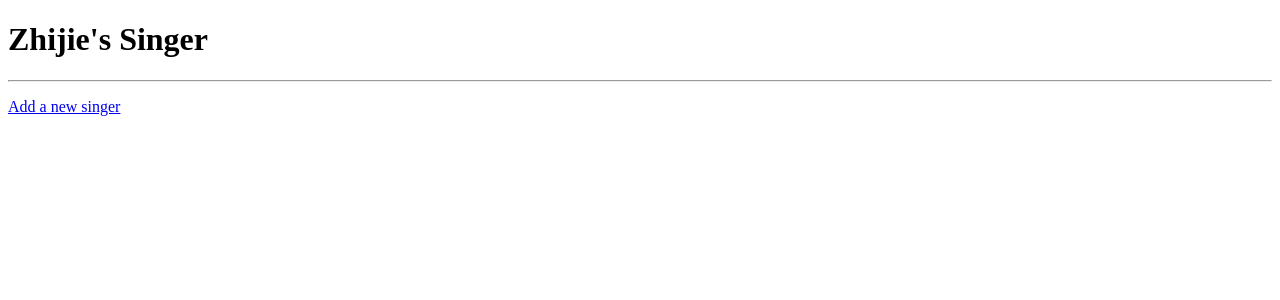
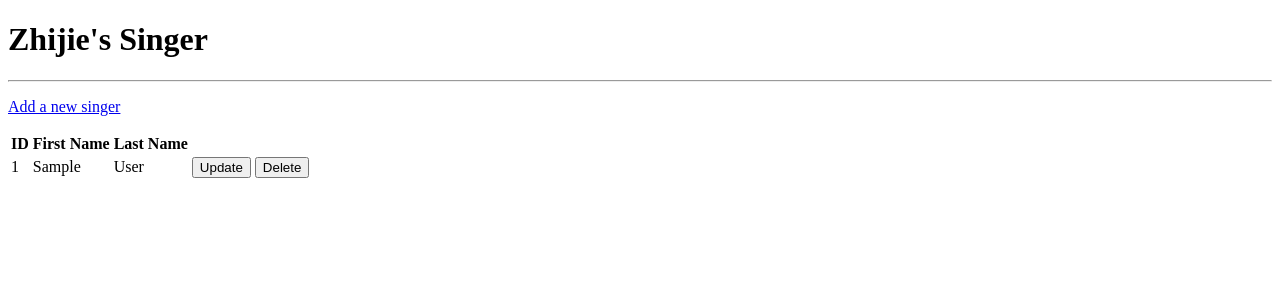
Before and after one commit to ZhijieZhang24/HW4, a Flask app: page / in a window 1280 px wide. Shown: the top 300 px of the page. Run offline with Flask 2, Linux system fonts and the light colour scheme; tables that the repository leaves empty hold one stand-in row (values such as "Sample post"); one stand-in notice (Sample message) is shown; parts of the project's set-up code (start-up, migrations or seed data) failed here and were passed over.

Commit message:
read fixed and delete is working!

```diff
--- a/app.py
+++ b/app.py
@@ -1,5 +1,5 @@
 from flask import Flask
-from flask import render_template, redirect
+from flask import render_template, redirect, request, flash
 from flask_wtf import FlaskForm
 from wtforms import StringField
 from wtforms.validators import DataRequired
@@ -42,6 +42,18 @@ def add_singer():
 
     return render_template('add_singer.html', form=form, pageTitle='Add A New Singer')
 
+@app.route('/delete_singer/<int:singerid>', methods=['GET','POST'])
+def delete_singer(singerid):
+    if request.method == 'POST': #if it's a POST request, delete the friend from the database
+        obj = zzhijie_singersapp.query.filter_by(singerid=singerid).first()
+        db.session.delete(obj)
+        db.session.commit()
+        flash('Singer was successfully deleted!')
+        return redirect("/")
+
+    else: #if it's a GET request, send them to the home page
+        return redirect("/")
+
 
 
 if __name__ == '__main__':
--- a/templates/base.html
+++ b/templates/base.html
@@ -4,7 +4,16 @@
   <head>
     <meta charset="utf-8">
     <title>{{ pageTitle }}</title>
-
+    <script>
+        $(function() {
+       $('#flash').delay(500).fadeIn('normal', function() {
+          $(this).delay(3000).fadeOut();
+       });
+    });
+    </script>
+    <style>
+    #flash { display:none; background-color:#000; color:#fff}
+    </style>
 </head>
 
   <body>
--- a/templates/index.html
+++ b/templates/index.html
@@ -1,8 +1,20 @@
 {% extends 'base.html' %}
 
 {% block body %}
-<p><a href="{{ url_for('.add_singer')}}"> Add a new singer</a>
-{% if singer %}
+<p><a href="{{ url_for('.add_singer')}}"> Add a new singer</a></p>
+{% with messages = get_flashed_messages() %}
+{% if messages %}
+<div id='flash'>
+  {% for message in messages %}
+  <strong>Alert!</strong> {{ message }}
+  <button type="close" value="x">
+  </button>
+  {% endfor %}
+  {% endif %}
+  {% endwith %}
+</div>
+
+{% if singers %}
     <table>
         <thead>
             <tr>
@@ -13,11 +25,21 @@
         </thead>
 
 		<tbody>
-            {% for row in singer %}
+            {% for row in singers %}
             <tr>
-                <td> {{ row.friendid }}</td>
+                <td> {{ row.singerid }}</td>
                 <td> {{ row.first_name }}</td>
                 <td> {{ row.last_name }}</td>
+ 				<td>
+                  <form action="/edit/{{ row.singerid }}" method="POST">
+                  <input type="submit" value="Update" class="btn btn-info" />
+                  </form>
+                </td>
+                <td>
+                 <form action="/delete_singer/{{ row.singerid }}" method="POST">
+                 <input type="submit" value="Delete" class="btn btn-danger" />
+                 </form>
+                </td>
             </tr>
             {% endfor %}
         </tbody>
```
